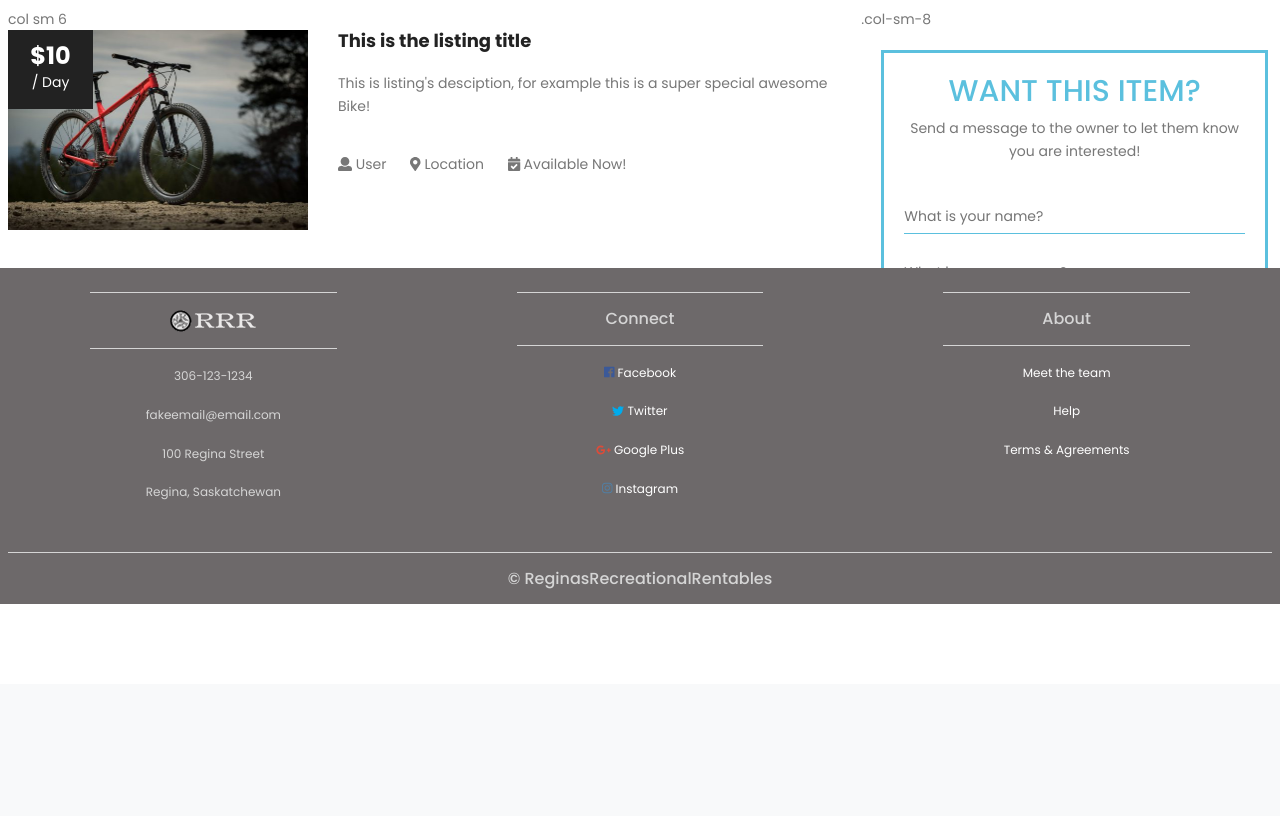
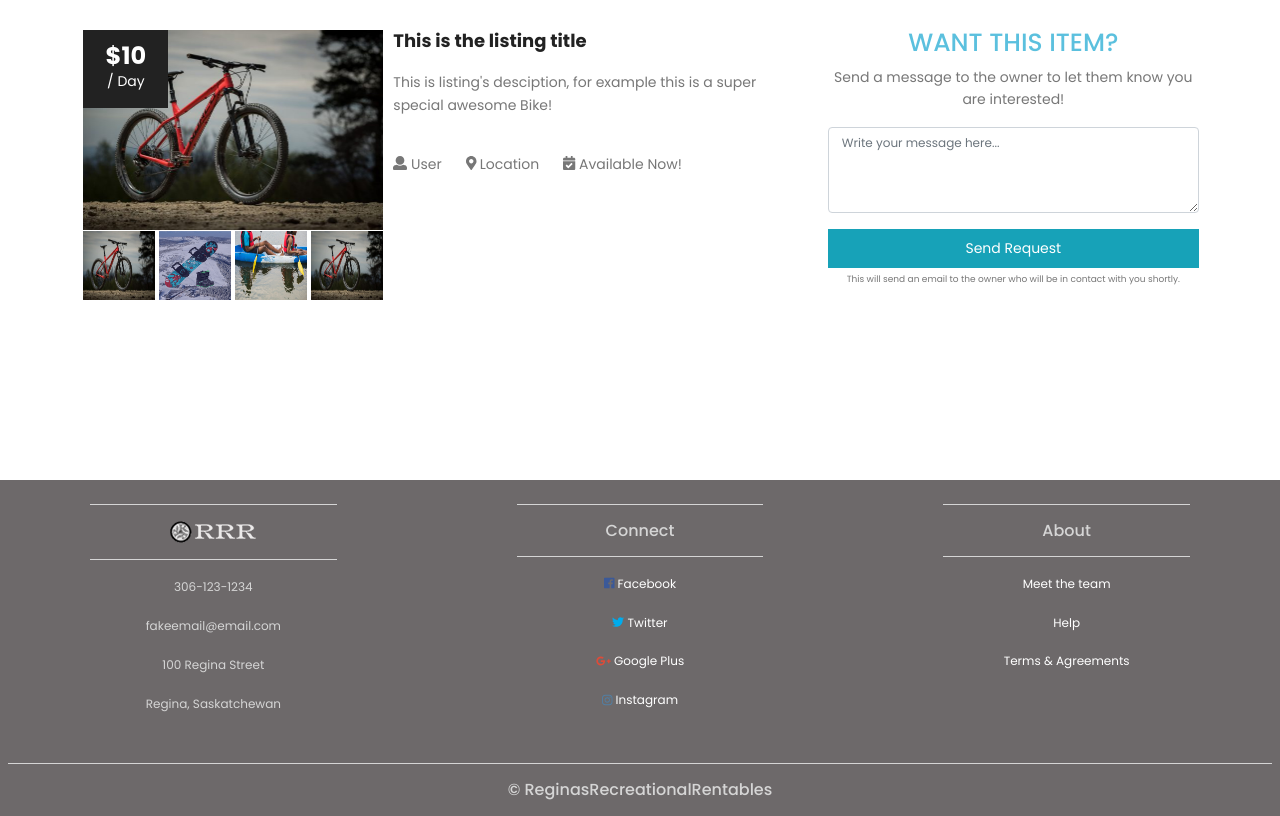
Before and after one commit to MahrukhA/RRRApplication, a Django app: page /listings/1 in a window 1280 px wide. Shown: the part 116-932 px from the top of the page. Before the commit the page ends 720 px from the top, so only its background shows below. Run offline with Django 3.2, Linux system fonts and the light colour scheme; some libraries are stand-ins or nearby versions.

Commit message:
fixed listing layout and added lightbox

```diff
--- a/RRR/RRR/static/css/style.css
+++ b/RRR/RRR/static/css/style.css
@@ -449,33 +449,14 @@ margin-left: 4px;
   font-size: 14px;
 }
 
-
-.form-wrap-inn{
-  padding: 20px;
-}
+/*FOR SPECIFICLISTING PAGE*/
 
 .form-content {
   padding: 20px 20px 30px 20px;
 
 }
-
-.form-wrap {
-  position: absolute;
-  margin: 0 auto;
-  max-width: 650px;
-  width: 100%;
-}
-.form-wrap-inn{
-  position: relative;
-  background-color: #fff;
-  background-repeat: repeat;
-  transition: all 500ms ease;
-}
-
-.frame {
-  position: relative;
-  border:3px solid    #5bc0de;
-  transition: border-color 300ms ease;
+.postlist {
+padding: 30px;
 }
 
 .header{
@@ -484,33 +465,33 @@ margin-left: 4px;
 
 .header h2{
   color:  #5bc0de;
-  font-size: 30px;
+  font-size: 25px;
   text-transform: uppercase;
 }
 
-.form-group {
-  position: relative;
+.shadow-textarea textarea.form-control::placeholder {
+  font-weight: 50;
+  font-size:12px;
+}
+.shadow-textarea textarea.form-control {
+  padding-left: 0.8rem;
+}
+.button p{
+font-size:9px;
 }
 
-.login-form {
-  max-width: 412px;
-  margin: 30px auto;
+.smallthumbs{
+  padding-top: 1px;
+  width: 4.5rem;
+  height:70px;
 }
 
-
-.form-input {
-  position: relative;
-  padding: 12px 0px 5px 0;
-  width: 100%;
-  outline: 0;
-  border: 0;
-  box-shadow: 0 1px 0 0  #5bc0de;
+.detaillisting{
+  padding-left:10px;
+  padding-top:0;
 }
 
-.button p{
-font-size:9px;
-padding-top:1em;
+.listpage{
+  padding-bottom:120px;
+
 }
-.button {
-padding-top:2em;
-}
--- a/RRR/templates/base.html
+++ b/RRR/templates/base.html
@@ -12,6 +12,8 @@
     <!-- Owl Carousel -->
     <link rel="stylesheet" href="{% static 'css/owl.carousel.min.css' %}">
     <link rel="stylesheet" href="{% static 'css/owl.theme.default.min.css' %}">
+    <!--Lightbox -->
+    <link rel="stylesheet" href="{% static 'css/lightbox.min.css' %}">
     <!-- Custom Styles -->
     <link rel="stylesheet" href="{% static 'css/style.css' %}">
     <!-- Title -->
--- a/RRR/templates/listings/listing.html
+++ b/RRR/templates/listings/listing.html
@@ -8,25 +8,37 @@
 
 
 
-<div class = "container-fluid">
-	<div class="row">
-		<div class="col-8"> col sm 6
+<div class = "container-fluid listpage">
+	 <div class="row justify-content-md-center">
 
+		<div class="col-7 postlist">
 			<div class="single-list flex-row d-flex">
 				<!-- Image -->
 				<div class="thumb">
 					<div class="price">
 						<span>$10</span><br>/ Day
 					</div>
-					<img src="{% static 'img/mbike.jpg' %}" class="listing-img" alt="bike" >
+
+					<a href="{% static 'img/mbike.jpg' %}" data-lightbox="listimages">
+						<img src="{% static 'img/mbike.jpg' %}" class="listing-img" alt="bike"></a>
+					<a href="{% static 'img/snowboard.jpg' %}" data-lightbox="listimages"></a>
+					<a href="{% static 'img/kayak.jpeg' %}" data-lightbox="listimages"></a>
+					<a href="{% static 'img/kayak.jpeg' %}" data-lightbox="listimages"></a>
+
+
+					<div>
+					<img src="{% static 'img/mbike.jpg' %}" class="smallthumbs" >
+					<img src="{% static 'img/snowboard.jpg' %}" class="smallthumbs">
+					<img src="{% static 'img/kayak.jpeg' %}" class="smallthumbs">
+					<img src="{% static 'img/mbike.jpg' %}" class="smallthumbs">
+					</div>
+
 				</div>
 				<!-- Details -->
-				<div class="detail">
-					<a href="{% url 'listing' 1%}">
+				<div class="detaillisting">
 						<h4 class="pb-20">
 							This is the listing title
 						</h4>
-					</a>
 					<p>This is listing's desciption, for example this is a super special awesome Bike!</p>
 					<p class="footer pt-20">
 						<i class="fa fa-user" aria-hidden="true"></i>
@@ -37,13 +49,11 @@
 						<span>Available Now!</span>
 					</p>
 				</div>
+
 			</div>
-
 		</div>
 
-
-
-		<div class="col-4">.col-sm-8
+		<div class="col-4">
 			<div class="form-wrap">
 				<div class="form-wrap-inn">
 					<div class="frame">
@@ -52,16 +62,9 @@
 								<h2>Want This Item?</h2>
 								<p>Send a message to the owner to let them know you are interested! </p>
 							</div>
-
-							<div class="login-form">
-								<form action="" class="form">
-									<div class="form-group">
-										<input id="first" class="form-input" type="text" placeholder="What is your name?">
-									</div>
-									<div class="form-group">
-										<input id="last" class="form-input" type="text" placeholder="What is your message?">
-									</div>
-								</form>
+									<div class="form-group shadow-textarea">
+											<textarea class="form-control z-depth-1" id="exampleFormControlTextarea6" rows="3" placeholder="Write your message here..."></textarea>
+										  </div>
 								<div class="text-center button">
 									<input type="submit" value="Send Request" class="btn btn-info btn-block rounded-0 py-2">
 									<p> This will send an email to the owner who will be in contact with you shortly.</p>
```
